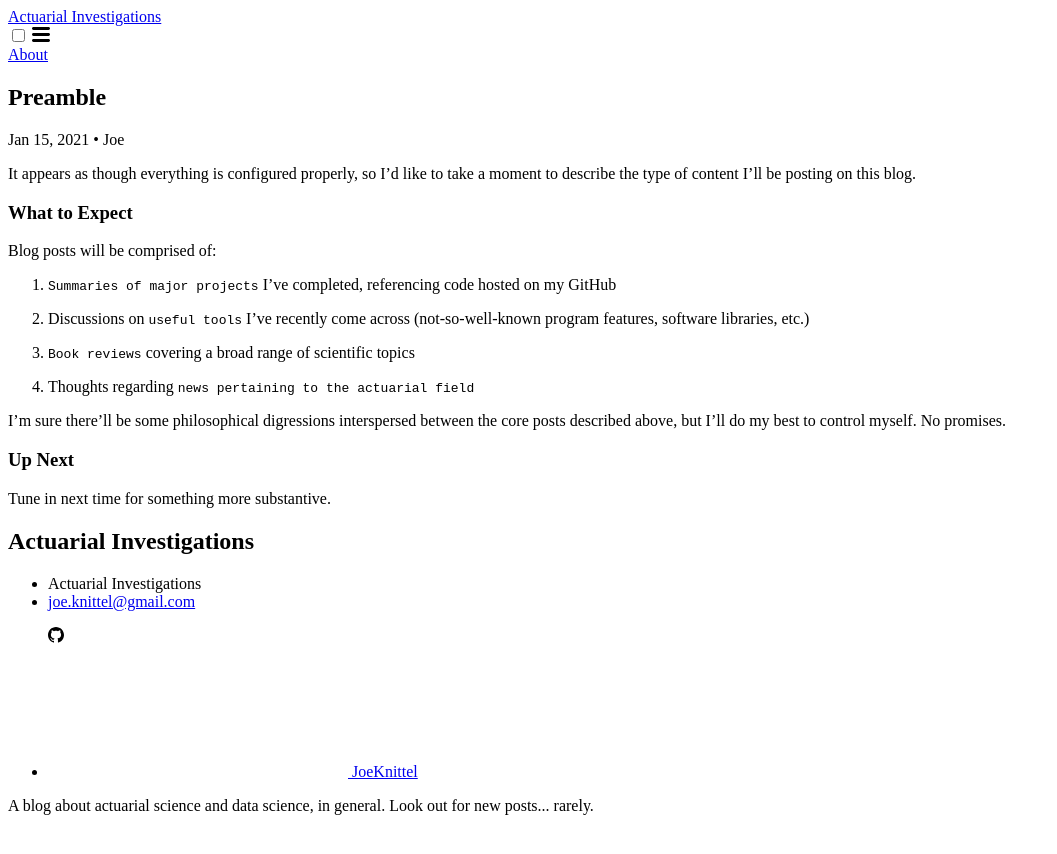
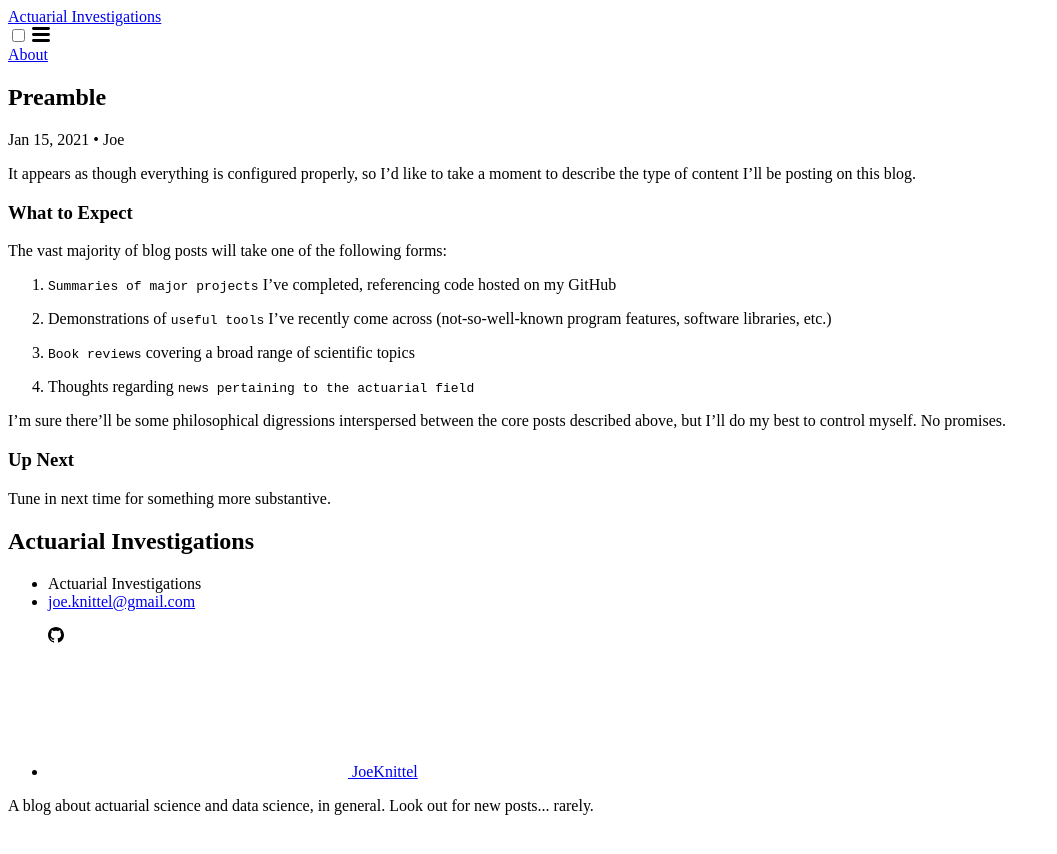
Before and after one commit to JoeKnittel/joeknittel.github.io, a Jekyll site: the page built from _posts/2021-01-15-A-Note-On-Posts.md, in a window 1280 px wide. Shown: the top 854 px of the page, without its empty margins (0-1057 px from the left). Built offline with Jekyll 4.4.1, drawn with Linux system fonts in a browser that asks for light colours.

Commit message:
Update 2021-01-15-A-Note-On-Posts.md

```diff
--- a/_posts/2021-01-15-A-Note-On-Posts.md
+++ b/_posts/2021-01-15-A-Note-On-Posts.md
@@ -15,11 +15,11 @@ It appears as though everything is configured properly, so I'd like to take a mo
 
 ### What to Expect
 
-Blog posts will be comprised of:
+The vast majority of blog posts will take one of the following forms:
 
 1. `Summaries of major projects` I've completed, referencing code hosted on my GitHub
 
-2. Discussions on `useful tools` I've recently come across (not-so-well-known program features, software libraries, etc.)
+2. Demonstrations of `useful tools` I've recently come across (not-so-well-known program features, software libraries, etc.)
 
 3. `Book reviews` covering a broad range of scientific topics
 
```
